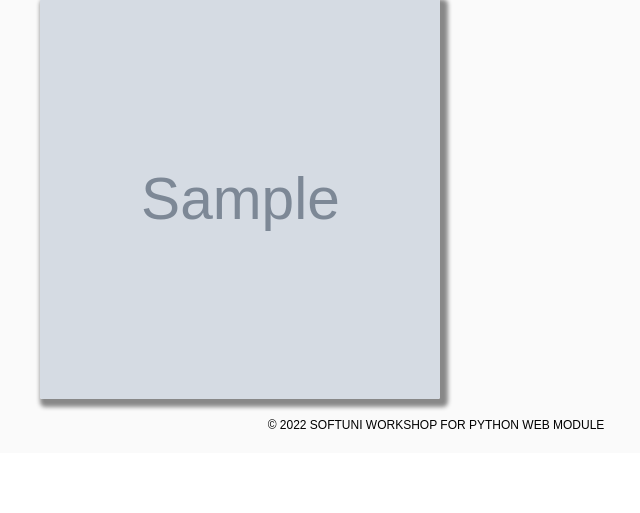
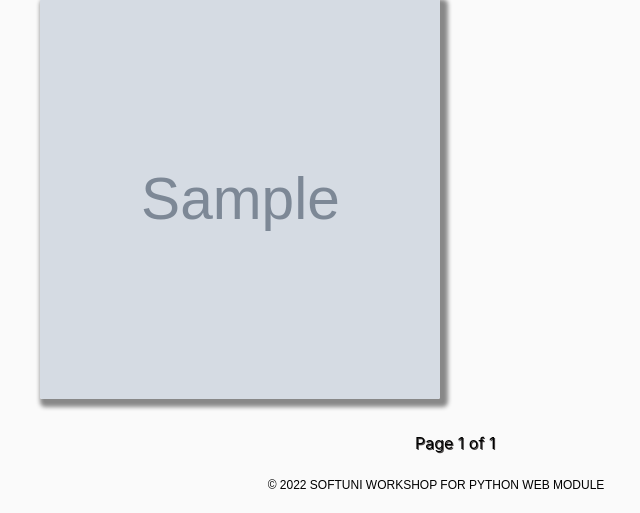
Before and after one commit to ValentinKirev/petstagram, a Django app: page /accounts/profile/1/ in a window 1280 px wide. Shown: the part 505-1018 px from the top of the page, without its empty margins (204-844 px from the left). Before the commit the page ends 934 px from the top, so only its background shows below. Run offline with Django 4.2, Linux system fonts and the light colour scheme; tables that the repository leaves empty hold one stand-in row (values such as "Sample post"); grey boxes marked "Sample" are stand-in pictures; parts of the project's set-up code (start-up, migrations or seed data) failed here and were passed over.

Commit message:
Added greeting email sending and pagination in profile details page

```diff
--- a/manage.py
+++ b/manage.py
@@ -2,9 +2,10 @@
 """Django's command-line utility for administrative tasks."""
 import os
 import sys
-
+import dotenv
 
 def main():
+    dotenv.read_dotenv('.env.develop')
     """Run administrative tasks."""
     os.environ.setdefault('DJANGO_SETTINGS_MODULE', 'petstagram.settings')
     try:
--- a/petstagram/accounts/urls.py
+++ b/petstagram/accounts/urls.py
@@ -10,3 +10,5 @@ urlpatterns = [
     path('profile/<int:pk>/edit/', UserEditView.as_view(), name='edit user'),
     path('profile/<int:pk>/delete/', UserDeleteView.as_view(), name='delete user')
 ]
+
+from .signals import *
--- a/petstagram/accounts/views.py
+++ b/petstagram/accounts/views.py
@@ -1,5 +1,6 @@
 from django.contrib.auth import get_user_model
 from django.contrib.auth.views import LoginView, LogoutView
+from django.core.paginator import Paginator
 from django.http import HttpResponseRedirect
 from django.urls import reverse_lazy
 from django.views.generic import CreateView, UpdateView, DetailView, DeleteView
@@ -44,12 +45,16 @@ class UserDetailsView(DetailView):
     def get_context_data(self, **kwargs):
         context = super().get_context_data(**kwargs)
 
-        photos = self.object.photo_set.prefetch_related('like_set')
+        all_photos = self.object.photo_set.prefetch_related('like_set')
+        photos_for_pagination = self.object.photo_set.all()
+        paginator = Paginator(photos_for_pagination, 2)
+        page_number = self.request.GET.get('page') or 1
+        page_object = paginator.get_page(page_number)
 
-        context['photos_count'] = photos.count()
+        context['photos_count'] = all_photos.count()
         context['pets_count'] = self.object.pet_set.count()
-        context['likes_count'] = sum(photo.like_set.count() for photo in photos)
-
+        context['likes_count'] = sum(photo.like_set.count() for photo in all_photos)
+        context['page_object'] = page_object
         return context
 
 
--- a/templates/accounts/profile-details-page.html
+++ b/templates/accounts/profile-details-page.html
@@ -58,12 +58,27 @@
             </div>
         </div>
         <div class="pet-photos">
-            {% for photo in object.photo_set.all reversed %}
+            {% for photo in page_object %}
                 <a href="{% url 'details photo' photo.pk %}">
                     <img src="{{ photo.photo.url }}"
                          alt="pet img">
                 </a>
             {% endfor %}
+            <div class="pagination">
+                <span class="step-links">
+                    {% if page_object.has_previous %}
+                        <a href="?page=1">&laquo; first</a>
+                        <a href="?page={{ page_object.previous_page_number }}">previous</a>
+                    {% endif %}
+                    <span class="current">
+                    Page {{ page_object.number }} of {{ page_object.paginator.num_pages }}
+                </span>
+                    {% if page_object.has_next %}
+                        <a href="?page={{ page_object.next_page_number }}">next</a>
+                        <a href="?page={{ page_object.paginator.num_pages }}">last &raquo;</a>
+                    {% endif %}
+                </span>
+            </div>
         </div>
     </div>
 {% endblock %}
--- a/templates/email-greeting.html
+++ b/templates/email-greeting.html
@@ -28,8 +28,7 @@
         <h1 style="			text-align: center;
                 color: rgb(65, 63, 63);
                 font-family: 'Lucida Sans', 'Lucida Sans Regular', 'Lucida Grande', 'Lucida Sans Unicode', Geneva, Verdana, sans-serif;">
-            <!-- Receiver username -->
-            Hello, username !</h1>
+            Hello, {{ user.username }}!</h1>
         <div style="display: flex;
                 justify-content: center;">
             <img style="width: 70%;" id="cat-image"
```
Also changed, not shown: petstagram/accounts/signals.py (added, +27 -0 lines), petstagram/settings.py (+17 -1 lines), requirements.txt (+12 -0 lines).
